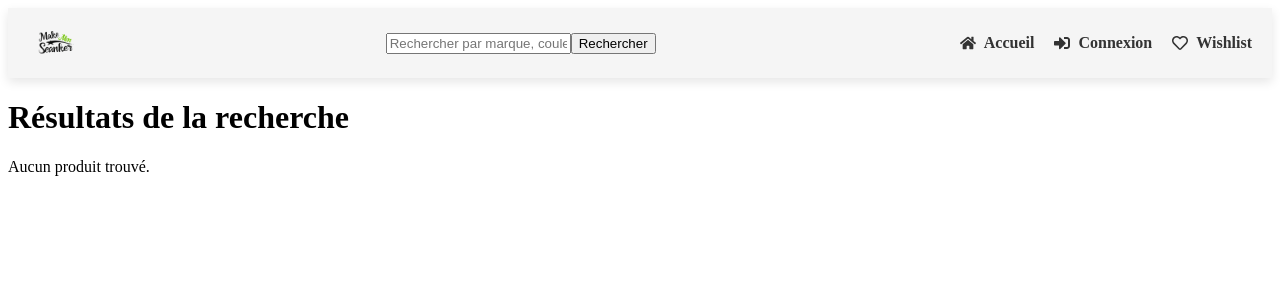
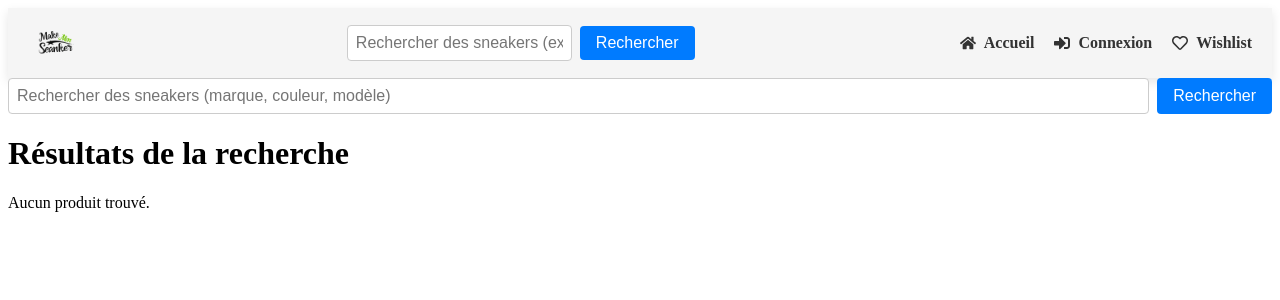
Before and after one commit to Rafikiks/SneakR, a React (Vite) app in the folder sneakR/vite-project/: page /search-results in a window 1280 px wide. Shown: the top 300 px of the page. Built offline with nearby package versions, Linux system fonts and the light colour scheme.

Commit message:
Avancé de la fin de projet

```diff
--- a/sneakR/vite-project/src/App.tsx
+++ b/sneakR/vite-project/src/App.tsx
@@ -1,3 +1,4 @@
+import React, { useState } from "react";
 import { BrowserRouter as Router, Route, Routes, useLocation, useNavigate } from "react-router-dom";
 import Navbar from "./components/Navbar";
 import HomePage from "./page/HomePage";
@@ -7,60 +8,75 @@ import WishlistPage from "./page/WishlistPage";
 import SneakersList from "./components/SneakerList";
 import SneakerDetailsPage from "./page/SneakerDetailsPage";
 import { CartProvider } from "./context/CartContext";
-import { useState } from "react";
 import axios from "axios";
 
-// SearchBar Composant
+// Barre de recherche (combinée)
 const SearchBar = () => {
-  const [brand, setBrand] = useState('');
-  const [color, setColor] = useState('');
-  const [model, setModel] = useState('');
-  const [isLoading, setIsLoading] = useState(false);
-  const navigate = useNavigate(); // Pour la redirection vers la page des résultats
+  const [searchQuery, setSearchQuery] = useState<string>(""); // Un seul champ pour la recherche
+  const [isLoading, setIsLoading] = useState<boolean>(false);
+  const [warning, setWarning] = useState<string>(""); // Avertissement en cas de résultats limités
+  const navigate = useNavigate();
 
-  // Fonction pour effectuer la recherche
   const handleSearch = async (e: React.FormEvent) => {
     e.preventDefault();
     setIsLoading(true);
+    setWarning(""); // Réinitialiser l'avertissement
 
     try {
-      const response = await axios.get('http://localhost:3001/api/sneakers/search', {
-        params: { brand, color, model },
+      const response = await axios.get("http://localhost:3001/api/sneakers", {
+        params: { query: searchQuery },
       });
 
-      // Redirection vers la page des résultats avec les sneakers trouvés
+      // Si les résultats sont limités à 25, afficher un avertissement
+      if (response.data.length === 25) {
+        setWarning("La recherche est trop vague, seuls les 25 premiers résultats sont affichés.");
+      }
+
+      // Redirection vers la page des résultats
       navigate("/search-results", { state: { sneakers: response.data } });
     } catch (error) {
-      console.error("Erreur lors de la recherche:", error);
+      console.error("Erreur lors de la recherche :", error);
     } finally {
       setIsLoading(false);
     }
   };
 
   return (
-    <form onSubmit={handleSearch} className="search-bar">
+    <div>
+      <form onSubmit={handleSearch} className="search-bar" style={{ display: "flex", gap: "8px" }}>
         <input
           type="text"
-        placeholder="Marque"
-        value={brand}
-        onChange={(e) => setBrand(e.target.value)}
+          placeholder="Rechercher des sneakers (marque, couleur, modèle)"
+          value={searchQuery}
+          onChange={(e) => setSearchQuery(e.target.value)}
+          style={{
+            flex: 1,
+            padding: "8px",
+            border: "1px solid #ccc",
+            borderRadius: "4px",
+            fontSize: "16px",
+          }}
         />
-      <input
-        type="text"
-        placeholder="Couleur"
-        value={color}
-        onChange={(e) => setColor(e.target.value)}
-      />
-      <input
-        type="text"
-        placeholder="Modèle"
-        value={model}
-        onChange={(e) => setModel(e.target.value)}
-      />
-      <button type="submit" disabled={isLoading}>
-        {isLoading ? 'Recherche...' : 'Rechercher'}
+        <button
+          type="submit"
+          disabled={isLoading}
+          style={{
+            padding: "8px 16px",
+            backgroundColor: "#007bff",
+            color: "white",
+            border: "none",
+            borderRadius: "4px",
+            cursor: "pointer",
+            fontSize: "16px",
+          }}
+        >
+          {isLoading ? "Recherche..." : "Rechercher"}
         </button>
       </form>
+      {warning && (
+        <p style={{ color: "orange", marginTop: "10px", fontSize: "14px" }}>{warning}</p>
+      )}
+    </div>
   );
 };
 
@@ -76,14 +92,16 @@ const SearchResultsPage = () => {
         {sneakers.length === 0 ? (
           <p>Aucun produit trouvé.</p>
         ) : (
-          sneakers.map((sneaker: any) => (
-            <div key={sneaker.id}>
-              <img src={sneaker.image_url} alt={sneaker.model} />
+          <div style={{ display: "grid", gridTemplateColumns: "repeat(auto-fit, minmax(200px, 1fr))", gap: "16px" }}>
+            {sneakers.map((sneaker: any) => (
+              <div key={sneaker.id} style={{ border: "1px solid #ccc", padding: "16px", borderRadius: "4px" }}>
+                <img src={sneaker.image_url} alt={sneaker.model} style={{ width: "100%", height: "auto" }} />
                 <h3>{sneaker.model}</h3>
                 <p>{sneaker.brand}</p>
                 <p>{sneaker.color}</p>
               </div>
-          ))
+            ))}
+          </div>
         )}
       </div>
     </div>
@@ -107,9 +125,14 @@ const AppRoutes = () => {
 
   return (
     <>
-      {/* Afficher la Navbar seulement si on n'est pas sur la page de connexion ou d'inscription */}
-      {!isLoginOrRegisterPage && <Navbar />}
-
+      {/* Afficher la Navbar sauf sur les pages de connexion ou d'inscription */}
+      {!isLoginOrRegisterPage && (
+        <div>
+          <Navbar />
+          {/* Ajouter la SearchBar ici, visible sur toutes les pages sauf connexion/inscription */}
+          <SearchBar />
+        </div>
+      )}
       <Routes>
         <Route path="/" element={<HomePage />} />
         <Route path="/sneakers" element={<SneakersList />} />
@@ -118,11 +141,8 @@ const AppRoutes = () => {
         <Route path="/wishlist" element={<WishlistPage />} />
         <Route path="/sneakers/:id" element={<SneakerDetailsPage />} />
 
-        {/* Route pour afficher la barre de recherche */}
-        <Route path="/search" element={<SearchBar />} /> {/* Page SearchBar */}
-
         {/* Route pour afficher les résultats de la recherche */}
-        <Route path="/search-results" element={<SearchResultsPage />} /> {/* Page des résultats */}
+        <Route path="/search-results" element={<SearchResultsPage />} />
       </Routes>
     </>
   );
--- a/sneakR/vite-project/src/components/SearchBar.tsx
+++ b/sneakR/vite-project/src/components/SearchBar.tsx
@@ -2,9 +2,10 @@ import React, { useState } from 'react';
 import axios from 'axios';
 import { useNavigate } from 'react-router-dom';
 
-function SearchBar() {
-  const [query, setQuery] = useState('');
-  const [isLoading, setIsLoading] = useState(false);
+const SearchBar = () => {
+  const [searchQuery, setSearchQuery] = useState<string>(''); // Champ unique pour la recherche
+  const [isLoading, setIsLoading] = useState<boolean>(false);
+  const [warning] = useState<string>(''); // Avertissement pour les résultats limités
   const navigate = useNavigate();
 
   const handleSearch = async (e: React.FormEvent) => {
@@ -12,32 +13,64 @@ function SearchBar() {
     setIsLoading(true);
 
     try {
-      const response = await axios.get('http://localhost:3001/api/sneakers/search', {
-        params: { query },
-      });
+      // Crée un objet params vide mais correctement typé
+      const params: { [key: string]: string | undefined } = {};
 
-      // Naviguer vers /search-results en passant les résultats
-      navigate('/search-results', { state: { sneakers: response.data } });
+      // Ajoute les paramètres si ils sont définis (en s'assurant qu'ils ne sont pas undefined)
+      if (brand) params['brand'] = brand;
+      if (color) params['color'] = color;
+      if (model) params['model'] = model;
+
+      // Envoi de la requête GET avec les filtres
+      const response = await axios.get('http://localhost:3001/api/sneakers', { params });
+
+      // Redirection vers la page des résultats avec les sneakers et les paramètres de recherche
+      navigate("/search-results", { state: { sneakers: response.data } });
     } catch (error) {
-      console.error('Erreur lors de la recherche:', error);
+      console.error("Erreur lors de la recherche:", error);
     } finally {
       setIsLoading(false);
     }
   };
-
   return (
-    <form onSubmit={handleSearch}>
+    <div>
+      <form onSubmit={handleSearch} style={{ display: 'flex', alignItems: 'center', gap: '8px' }}>
         <input
           type="text"
-        placeholder="Rechercher par marque, couleur ou modèle"
-        value={query}
-        onChange={(e) => setQuery(e.target.value)}
+          placeholder="Rechercher des sneakers (ex : Nike rouge)"
+          value={searchQuery}
+          onChange={(e) => setSearchQuery(e.target.value)}
+          style={{
+            flex: 1,
+            padding: '8px',
+            borderRadius: '4px',
+            border: '1px solid #ccc',
+            fontSize: '16px',
+          }}
         />
-      <button type="submit" disabled={isLoading}>
+        <button
+          type="submit"
+          disabled={isLoading}
+          style={{
+            padding: '8px 16px',
+            backgroundColor: '#007bff',
+            color: 'white',
+            border: 'none',
+            borderRadius: '4px',
+            cursor: 'pointer',
+            fontSize: '16px',
+          }}
+        >
           {isLoading ? 'Recherche...' : 'Rechercher'}
         </button>
       </form>
+      {warning && (
+        <p style={{ color: 'orange', marginTop: '10px', fontSize: '14px' }}>
+          {warning}
+        </p>
+      )}
+    </div>
   );
-}
+};
 
 export default SearchBar;
```
Also changed, not shown: sneakR/vite-project/src/page/SearchResults.tsx (+14 -1 lines), 1 other file (tests, documents, lock files or other folders). Lines whose indentation alone changed are shown as unchanged.
